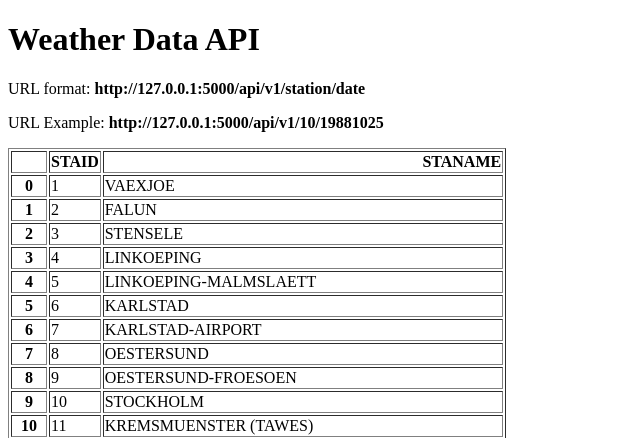
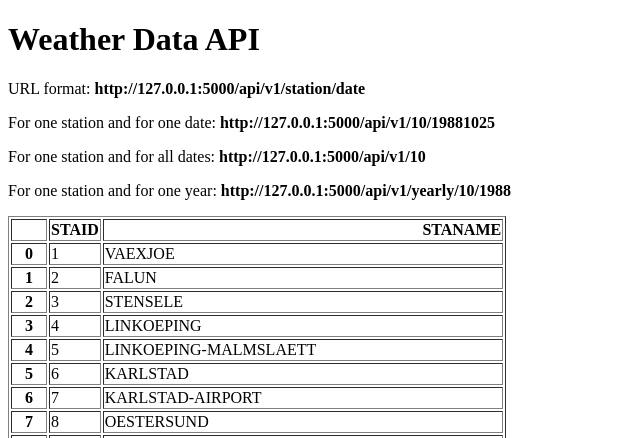
Before and after one commit to antonioconac/weather-data-api, a Flask app: page / in a window 1280 px wide. Shown: the top 438 px of the page, without its empty margins (0-640 px from the left). Run offline with Flask 3, Linux system fonts and the light colour scheme.

Commit message:
Added URL endpoint for yearly and all data

```diff
--- a/main.py
+++ b/main.py
@@ -22,6 +22,20 @@ def about(station, date):
         "temperature": temperature
     }
 
+@app.route("/api/v1/<station>")
+def all_data(station):
+    filename = "data_small/TG_STAID" + str(station).zfill(6) + ".txt"
+    df = pd.read_csv(filename, skiprows=20, parse_dates=['    DATE'])
+    result = df.to_dict(orient="records")
+    return result
+
+@app.route("/api/v1/yearly/<station>/<year>")
+def yearly(station, year):
+    filename = "data_small/TG_STAID" + str(station).zfill(6) + ".txt"
+    df = pd.read_csv(filename, skiprows=20, parse_dates=['    DATE'])
+    df['    DATE'] = df['    DATE'].astype(str)
+    result = df[df['    DATE'].str.startswith(str(year))].to_dict(orient="records")
+    return result
 
 if __name__ == "__main__":
         app.run(debug=True)
--- a/templates/home.html
+++ b/templates/home.html
@@ -7,7 +7,9 @@
 <body>
   <h1 style="">Weather Data API</h1>
   <p>URL format: <b>http://127.0.0.1:5000/api/v1/station/date</b></p>
-  <p>URL Example: <b>http://127.0.0.1:5000/api/v1/10/19881025</b></p>
+  <p>For one station and for one date: <b>http://127.0.0.1:5000/api/v1/10/19881025</b></p>
+  <p>For one station and for all dates: <b>http://127.0.0.1:5000/api/v1/10</b></p>
+  <p>For one station and for one year: <b>http://127.0.0.1:5000/api/v1/yearly/10/1988</b></p>
   <p>{{data|safe}}</p>
 </body>
 </html>
```
